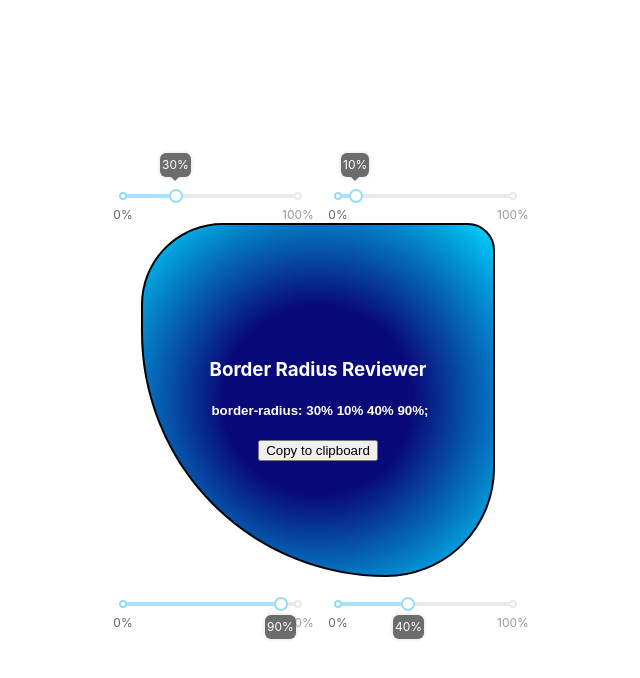
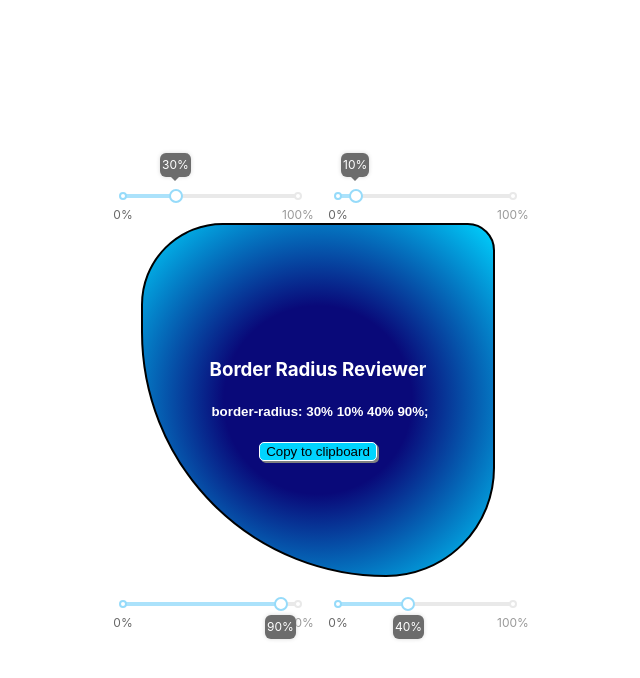
Before and after one commit to mrkshx/border_radius_previewer, a React (Create React App) app: page / in a window 1280 px wide. Shown: the top 678 px of the page, without its empty margins (322-962 px from the left). Built offline with nearby package versions, Linux system fonts and the light colour scheme.

Commit message:
changed color of button

```diff
--- a/src/components/border_radius_clipboard.jsx
+++ b/src/components/border_radius_clipboard.jsx
@@ -15,7 +15,7 @@ const BorderRadiusClipboard = (props) => {
   return <div id="border-radius-clipboard" >
     <input id="border-radius-data" value={clipboardText} onChange={({target: {value}}) => copyToClipboard(value)} />
     <CopyToClipboard text={clipboardText}>
-      <button >Copy to clipboard</button>
+      <button id="clipboard-btn" >Copy to clipboard</button>
     </CopyToClipboard>
   </div>
 }
--- a/src/style/border_radius_clipboard.css
+++ b/src/style/border_radius_clipboard.css
@@ -20,3 +20,10 @@
 #square-content-heading {
   color: white
 }
+
+#clipboard-btn {
+  background: rgba(0,212,255,1);
+  border-radius: 5px;
+  border: 1px solid white;
+  box-shadow: 2px 2px grey;
+}
```
